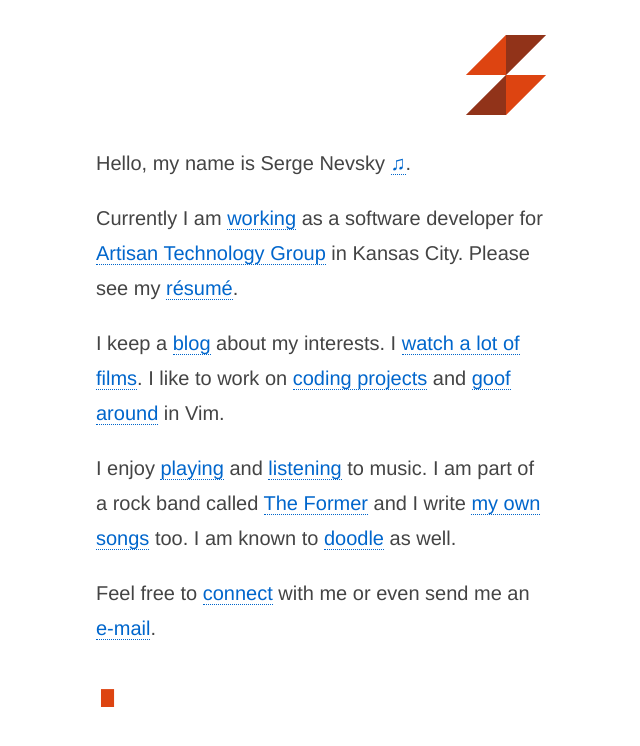
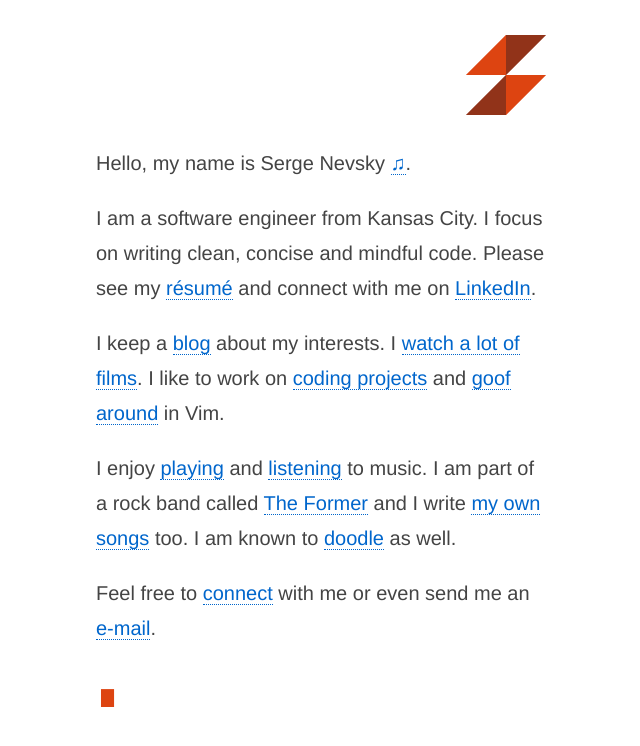
Before and after one commit to Dejital/dejital.github.com, a Jekyll site: the page built from index.html, in a window 1280 px wide. Shown: the top 746 px of the page, without its empty margins (319-959 px from the left). Built offline with Jekyll 4.4.1, drawn with Linux system fonts in a browser that asks for light colours.

Commit message:
Changes to profession paragraph

```diff
--- a/index.html
+++ b/index.html
@@ -9,7 +9,7 @@ title: Hello World!
 
 <p>Hello, my name is Serge Nevsky <a href="#" onclick="document.getElementById('pronounce').play()">&#9835;</a>.</p>
 
-<p>Currently I am <a href="http://www.linkedin.com/pub/sergey-kutserubov-nevsky/59/412/b14">working</a> as a software developer for <a href="http://artisantechgroup.com/">Artisan Technology Group</a> in Kansas City. Please see my <a href="https://dl.dropboxusercontent.com/u/22779686/Serge%20Nevsky%20Resume.pdf">résumé</a>.</p>
+<p>I am a software engineer from Kansas City. I focus on writing clean, concise and mindful code. Please see my <a href="https://dl.dropboxusercontent.com/u/22779686/Serge%20Nevsky%20Resume.pdf">résumé</a> and connect with me on <a href="http://www.linkedin.com/pub/sergey-kutserubov-nevsky/59/412/b14">LinkedIn</a>.</p>
 
 <p>I keep a <a href="http://blog.snevsky.com">blog</a> about my interests. I <a href="https://snevsky-films.herokuapp.com">watch a lot of films</a>. I like to work on <a href="https://github.com/dejital">coding projects</a> and <a href="http://www.youtube.com/watch?v=zo_TDQNiM6k">goof around</a> in Vim.</p>
 
```
